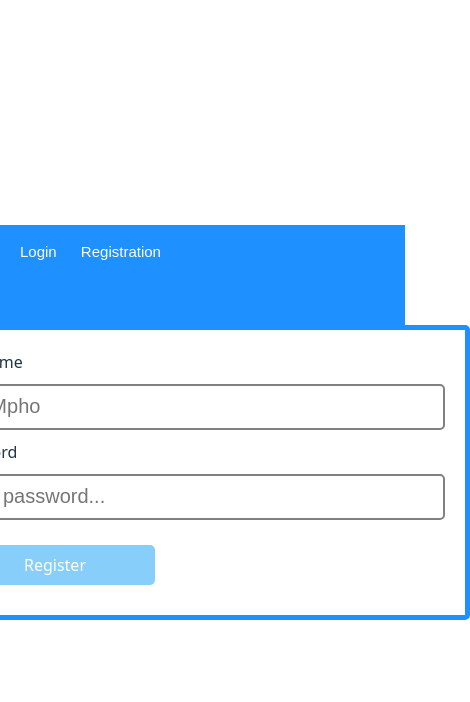
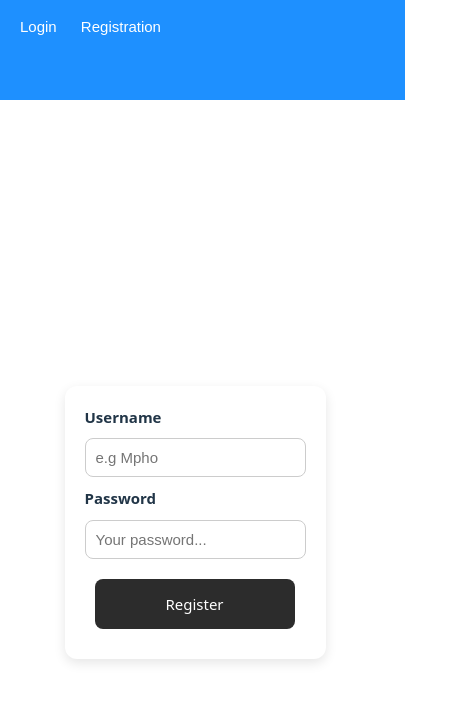
Before and after one commit to RaskoProggramer/PostChatClient, a React (Vite) app: page /registration in a window 390 px wide. Shown: the top 702 px of the page, 470 px wide, since content can reach past the window. Built offline with nearby package versions, Linux system fonts and the light colour scheme; no server answers.

Commit message:
mobile responsiveness

```diff
--- a/src/App.css
+++ b/src/App.css
@@ -65,39 +65,96 @@ body {
   justify-content: center;
   align-items: center;
 }
+.formPage {
+  width: 100%;
+  min-height: 100vh;
+
+  display: flex;
+  justify-content: center;
+  align-items: center;
+
+  padding: 20px;
+  box-sizing: border-box;
+}
+
 .formContainer {
+  width: 100%;
+  max-width: 400px;
+
   display: flex;
   flex-direction: column;
-  justify-content: center;
-  width: 500px;
-  height: auto;
-  padding: 20px;
-  border: 5px solid dodgerblue;
-  border-radius: 5px;
+
+  gap: 10px;
+
+  padding: 30px;
+  border-radius: 12px;
+
+  background-color: white;
+  box-shadow: 0px 4px 12px rgba(0, 0, 0, 0.1);
+
+  box-sizing: border-box;
 }
 
-.formContainer #inputCreatePost {
-  height: 40px;
-  margin-top: 10px;
-  margin-bottom: 10px;
-  border: 2px solid grey;
-  border-radius: 5px;
-  padding-left: 10px;
-  font-size: 20px;
+.formContainer label {
+  font-size: 16px;
+  font-weight: 600;
+}
+
+.inputField {
+  width: 100%;
+  padding: 12px;
+
+  border: 1px solid #ccc;
+  border-radius: 8px;
+
+  font-size: 16px;
+
+  box-sizing: border-box;
+}
+
+.formContainer span {
+  color: red;
+  font-size: 14px;
 }
 
 .formContainer button {
-  margin-top: 15px;
-  height: 40px;
+  margin-top: 10px;
+  padding: 12px;
+
   border: none;
-  background-color: lightskyblue;
-  border-radius: 5px;
+  border-radius: 8px;
+
+  background-color: #2c2c2c;
   color: white;
+
+  font-size: 16px;
+  cursor: pointer;
+
+  transition: 0.3s ease;
 }
 
 .formContainer button:hover {
-  cursor: pointer;
-  background-color: dodgerblue;
+  opacity: 0.9;
+}
+
+/* MOBILE */
+@media (max-width: 600px) {
+  .formContainer {
+    padding: 20px;
+  }
+
+  .formContainer label {
+    font-size: 15px;
+  }
+
+  .inputField {
+    font-size: 15px;
+    padding: 10px;
+  }
+
+  .formContainer button {
+    font-size: 15px;
+  }
 }
 
 span {
@@ -274,35 +331,6 @@ button {
   border: 2px solid dodgerblue;
 }
 
-/* LOGIN */
-
-.loginContainer {
-  display: flex;
-  align-items: center;
-  flex-direction: column;
-  width: 100%;
-  height: 100vh;
-  padding-top: 100px;
-}
-
-.loginContainer input,
-button {
-  width: 200px;
-  height: 50px;
-  border-radius: 8px;
-  border: none;
-  margin: 10px;
-}
-
-.loginContainer button {
-  background-color: dodgerblue;
-  color: white;
-}
-
-.loginContainer input {
-  border: 2px solid dodgerblue;
-}
-
 
 .buttons label {
   margin-right: 20px;
--- a/src/pages/Register.jsx
+++ b/src/pages/Register.jsx
@@ -33,18 +33,35 @@ function Register() {
 
   return (
     <div>
-      <Formik initialValues={initialValue} onSubmit={onSubmit} validationSchema={validationSchema}>
-              <Form className='formContainer'>
-                <label>Username</label>
-                <ErrorMessage name='username' component='span'/>
-                <Field id="inputCreatePost" name='username' placeholder="e.g Mpho"/>
-                <label>Password</label>
-                <ErrorMessage name='password' component='span'/>
-                <Field id="inputCreatePost" type='password' name='password' placeholder="Your password..."/>
-                <button type='submit'>Register</button>
-              </Form>
-            </Formik>
+      <div className="formPage">
+        <Formik
+        initialValues={initialValue}
+        onSubmit={onSubmit}
+        validationSchema={validationSchema}
+      >
+      <Form className="formContainer">
+        <label>Username</label>
+        <ErrorMessage name="username" component="span" />
+        <Field
+          className="inputField"
+          name="username"
+          placeholder="e.g Mpho"
+        />
+
+        <label>Password</label>
+        <ErrorMessage name="password" component="span" />
+        <Field
+          className="inputField"
+          type="password"
+          name="password"
+          placeholder="Your password..."
+        />
+
+        <button type="submit">Register</button>
+      </Form>
+    </Formik>
     </div>
+  </div>
   )
 }
 
```
